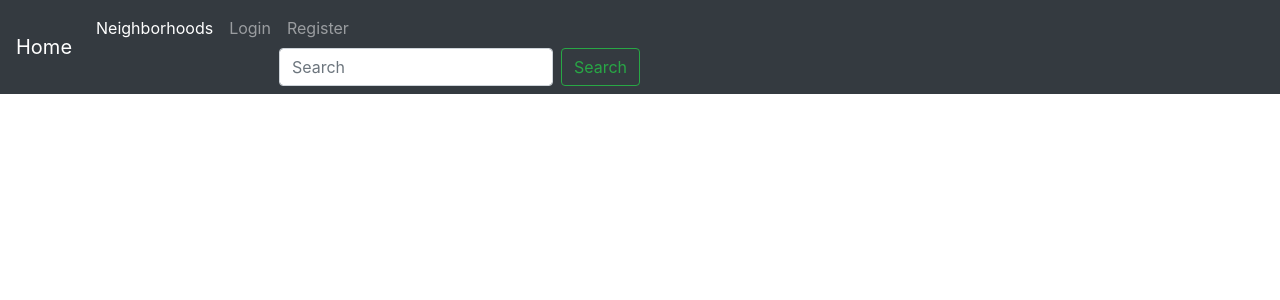
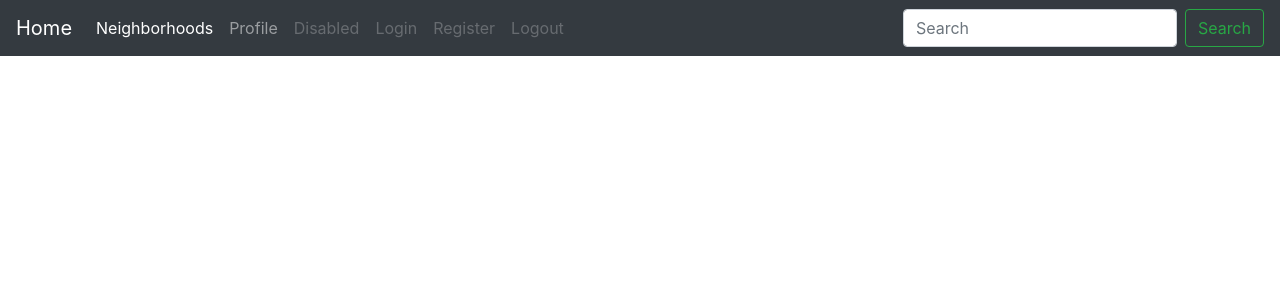
Before and after one commit to GabrielOduori/Neighborhood, a Django app: page /neighborhood/1/ in a window 1280 px wide. Shown: the top 300 px of the page. Run offline with Django 3.2, Linux system fonts and the light colour scheme; some libraries are stand-ins or nearby versions; some web fonts are replaced.

Commit message:
Updating navbar.

```diff
--- a/neighbors/templates/neighbors/navbar.html
+++ b/neighbors/templates/neighbors/navbar.html
@@ -1,37 +1,33 @@
 <nav class="navbar navbar-expand-md navbar-dark fixed-top bg-dark">
-    <a class="navbar-brand" href="{% url 'neighbors:home' %}">Home</a>
+    <a class="navbar-brand" href="{% url 'neighborhoods:home' %}">Home</a>
     <button class="navbar-toggler" type="button" data-toggle="collapse" data-target="#navbarCollapse" aria-controls="navbarCollapse" aria-expanded="false" aria-label="Toggle navigation">
       <span class="navbar-toggler-icon"></span>
     </button>
     <div class="collapse navbar-collapse" id="navbarCollapse">
       <ul class="navbar-nav mr-auto">
         <li class="nav-item active">
-          <a class="nav-link" href="{% url 'neighbors:neighborhoods' %}">Neighborhoods</a>
+          <a class="nav-link" href="{% url 'neighbors:neighborhoods' %}">Neighborhoods <span class="sr-only">(current)</span></a>
         </li>
-        {% if user.is_authenticated %}
         <li class="nav-item">
           <a class="nav-link" href="#">Profile</a>
         </li>
         <li class="nav-item">
           <a class="nav-link disabled" href="#">Disabled</a>
         </li>
-      </ul>
-
         <li class="nav-item">
-        <a class="nav-link" href="#">Logout</a>
-      </li>
-     {% else %}
-      <li class="nav-item">
-        <a class="nav-link" href="#">Login</a>
+          <a class="nav-link disabled" href="#">Login</a>
         </li>
         <li class="nav-item">
-        <a class="nav-link" href="#">Register</a>
-        {% endif %}
+          <a class="nav-link disabled" href="#">Register</a>
+        </li>
+        <li class="nav-item">
+          <a class="nav-link disabled" href="#">Logout</a>
+        </li>
+
+      </ul>
       <form class="form-inline mt-2 mt-md-0">
         <input class="form-control mr-sm-2" type="text" placeholder="Search" aria-label="Search">
         <button class="btn btn-outline-success my-2 my-sm-0" type="submit">Search</button>
       </form>
-      </li>
-
     </div>
   </nav>
```
Lines whose indentation alone changed are shown as unchanged.
